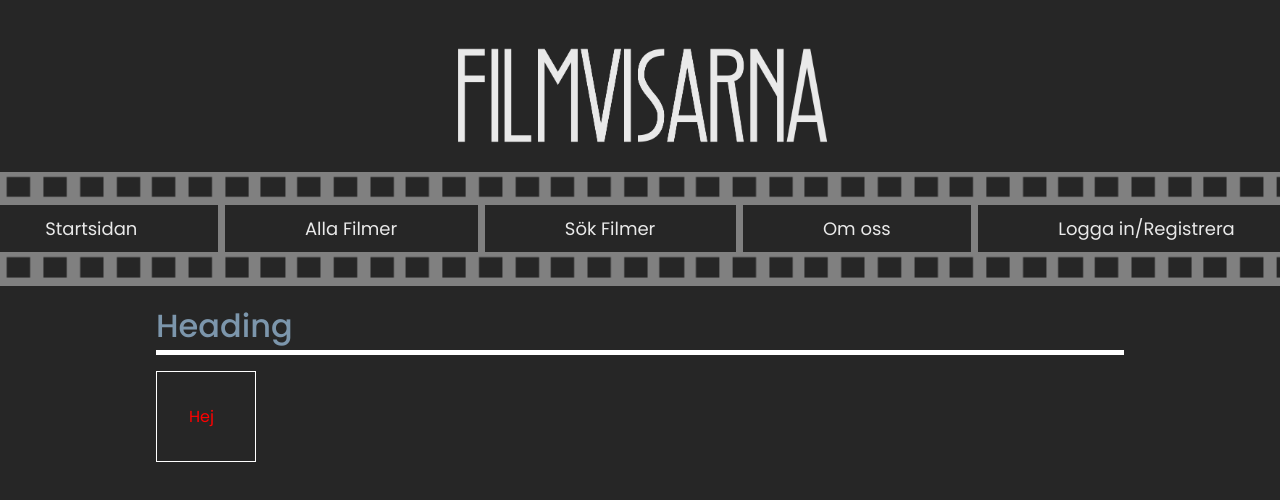
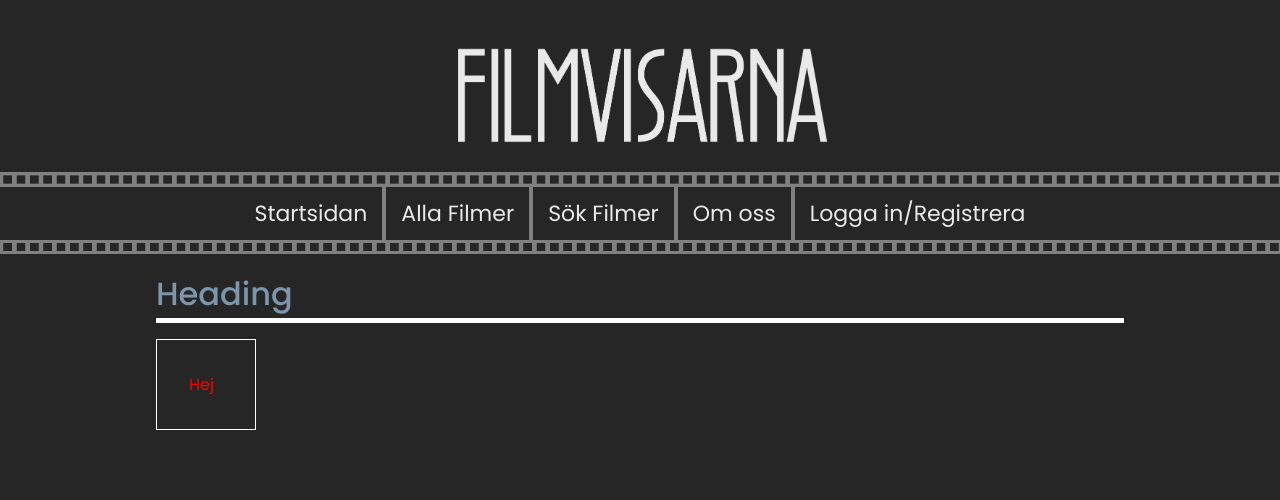
Before and after one commit to Marko350/filmvisarna, a React (Create React App) app: page / in a window 1280 px wide. Shown: the top 500 px of the page. Built offline with nearby package versions, Linux system fonts and the light colour scheme; a web font is replaced by a local one.

Commit message:
Added style in desktop view

```diff
--- a/src/components/Navbar.jsx
+++ b/src/components/Navbar.jsx
@@ -6,9 +6,11 @@ import {
   pic,
   hamburgerLinks,
   filmStrip,
+  filmStripDesktop,
 } from "../css/Navbar.module.css";
 import logo from "../assets/filmvisarna-logo.png";
-import cinema from "../assets/Filmstrip.png";
+import FilmStrip from "../assets/Filmstrip.png";
+import FilmStripDesktop from "../assets/FilmstripDesktop.png";
 
 const Navbar = () => {
   const [displayMenu, setDisplayMenu] = useState(false);
@@ -24,7 +26,7 @@ const Navbar = () => {
         <i class="fas fa-bars" onClick={toggleNavMenu}></i>
       ) : (
         <i
-          style={{ fontSize: "40px" }}
+          style={{ fontSize: "35px" }}
           class="fas fa-times"
           onClick={toggleNavMenu}
         ></i>
@@ -39,7 +41,12 @@ const Navbar = () => {
           }}
         />
       </div>
-      <img className={filmStrip} src={cinema} alt="cinema" />
+      <img className={filmStrip} src={FilmStrip} alt="Filmstrip picture" />
+      <img
+        className={filmStripDesktop}
+        src={FilmStripDesktop}
+        alt="Filmstrip picture"
+      />
       <div className={links}>
         <NavLink to="/">Startsidan</NavLink> <span></span>
         <NavLink to="/movie-list">Alla Filmer</NavLink> <span></span>
@@ -47,7 +54,12 @@ const Navbar = () => {
         <NavLink to="/about">Om oss</NavLink> <span></span>
         <p style={{ cursor: "pointer" }}>Logga in/Registrera</p>
       </div>
-      <img className={filmStrip} src={cinema} alt="cinema" />
+      <img className={filmStrip} src={FilmStrip} alt="Filmstrip picture" />
+      <img
+        className={filmStripDesktop}
+        src={FilmStripDesktop}
+        alt="Filmstrip picture"
+      />
       <i class="fas fa-user"></i>
       {displayMenu && (
         <ul className={hamburgerLinks}>
--- a/src/css/Navbar.module.css
+++ b/src/css/Navbar.module.css
@@ -16,7 +16,7 @@
 }
 
 .navbar i {
-  font-size: 35px;
+  font-size: 30px;
   padding: 1.3rem;
 }
 
@@ -26,7 +26,7 @@
 }
 
 .pic img {
-  width: 50%;
+  width: 60%;
   height: 70%;
   margin: auto;
 }
@@ -37,16 +37,21 @@
   flex-direction: column;
   background-color: #262626;
   width: 100%;
-  top: 70px;
+  top: 75px;
   height: 100vh;
   padding-top: 1rem;
-  padding-left: 1rem;
   z-index: 1;
+  border-top: 1px solid white;
 }
 
 .hamburgerLinks a {
   font-size: 2rem;
   padding: 0.5rem;
+  text-align: center;
+}
+
+.filmStripDesktop {
+  display: none;
 }
 
 @media only screen and (min-width: 768px) {
@@ -79,7 +84,35 @@
     border-left: 7px solid #808080;
   }
 
-  .navbar i {
+  .navbar i,
+  .hamburgerLinks {
     display: none;
   }
 }
+
+@media only screen and (min-width: 1200px) {
+  .filmStripDesktop {
+    display: inline;
+  }
+
+  .filmStrip {
+    display: none;
+  }
+
+  .links {
+    width: 850px;
+    justify-content: center;
+    margin: 0 auto;
+  }
+
+  .links a,
+  .links p {
+    padding-left: 15px;
+    padding-right: 15px;
+    font-size: 22px;
+  }
+
+  .navbar span {
+    border-left: 4px solid #808080;
+  }
+}
```
Also changed, not shown: src/assets/FilmstripDesktop.png (added).
